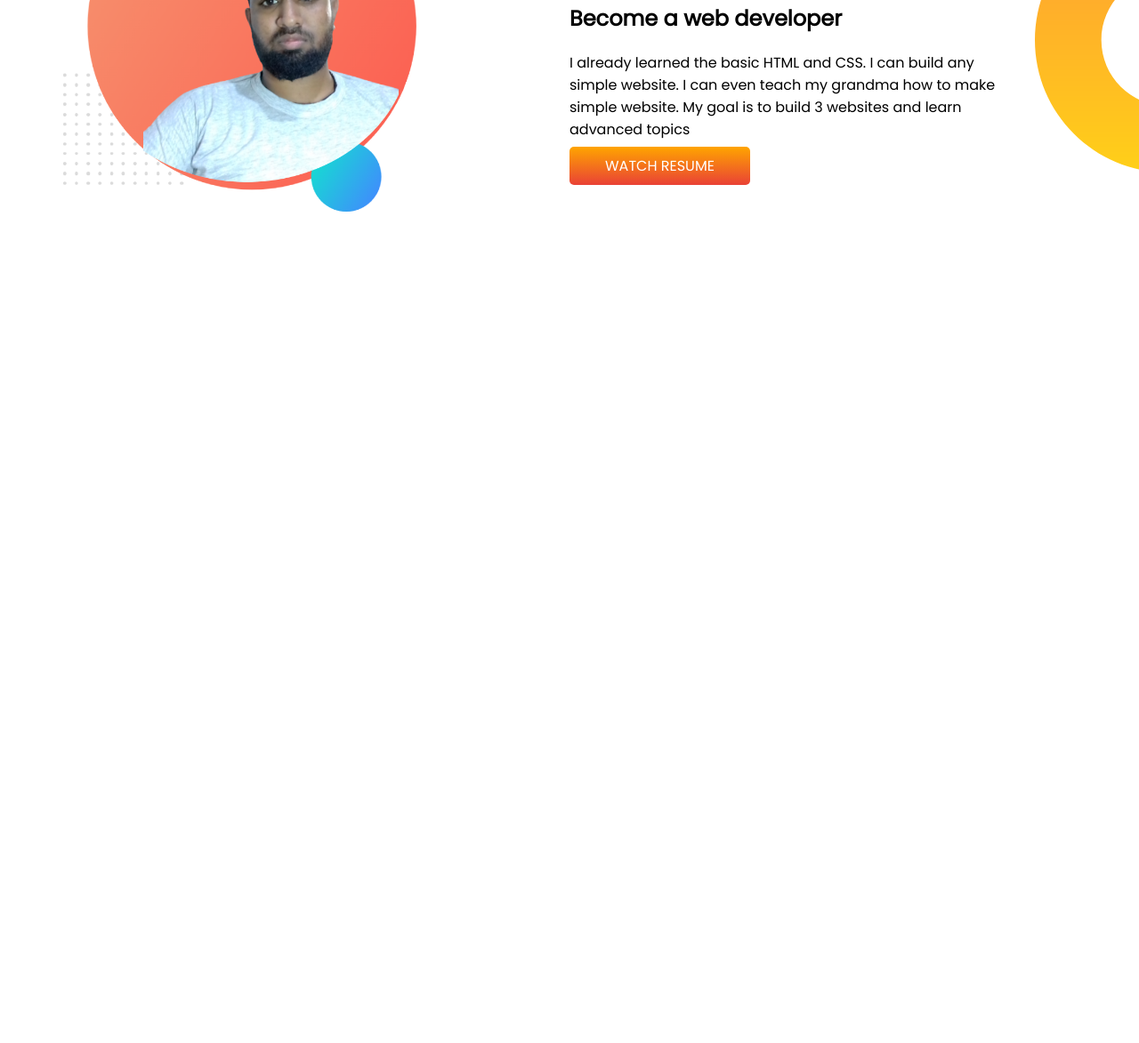
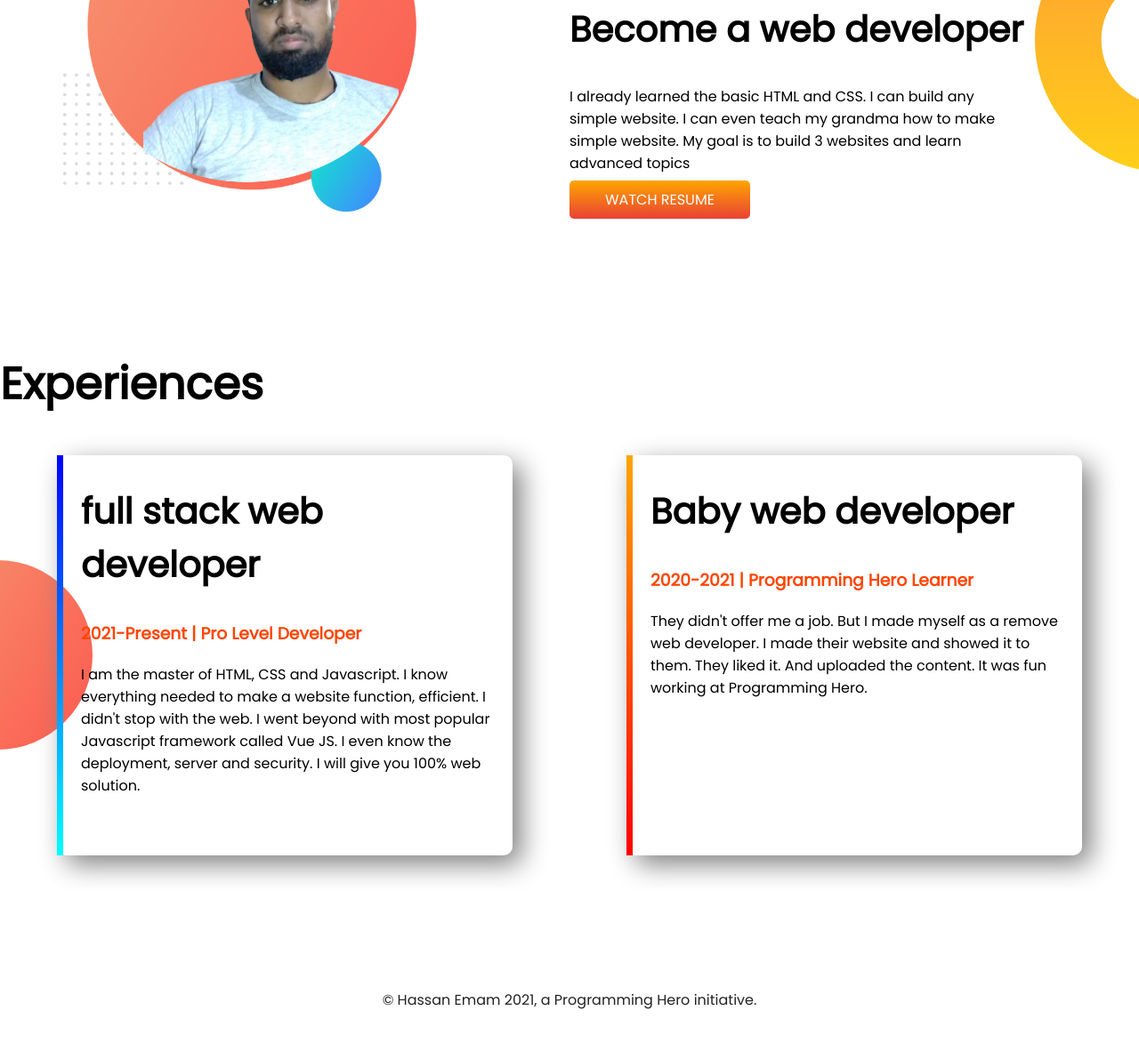
Before and after one commit to Emamhossain05/developer-portfolio, a plain HTML site: page index.html in a window 1280 px wide. Shown: the part 755-1928 px from the top of the page at 89% size. Before the commit the page ends 1150 px from the top, so only its background shows below. Drawn offline with Linux system fonts and the light colour scheme.

Commit message:
file complete

```diff
--- a/index.html
+++ b/index.html
@@ -13,7 +13,7 @@
 </head>
 
 <body>
-    <section class="banner-one">
+    <section class="banner-one flexible-part">
         <div class="half-part">
             <h1>welcome to</h1>
             <h1><span class="orng-c">Hassan emam</span> world</h1>
@@ -28,7 +28,7 @@
             <img src="images/emm.png" alt="">
         </div>
     </section>
-    <section class="second-banner">
+    <section class="second-banner flexible-part">
         <div class="half-part">
             <img src="images/emam02.png" alt="">
         </div>
@@ -40,7 +40,41 @@
             <a class="btn-one" href="www.facebook.com" target="_blank">watch resume</a>
         </div>
     </section>
-
+    <section>
+        <h1>Experiences</h1>
+        <div class="flexible-part bg-exp">
+            <div class="half-width part-one">
+                <h2>
+                    full stack web developer
+                </h2>
+                <h3 class="orng-c">
+                    2021-Present | Pro Level Developer
+                </h3>
+                <p>
+                    I am the master of HTML, CSS and Javascript. I know everything needed to make a website function,
+                    efficient. I didn't stop with the web. I went beyond with most popular Javascript framework called
+                    Vue JS. I even know the deployment, server and security. I will give you 100% web solution.
+                </p>
+            </div>
+            <div class="half-width part-two">
+                <h2>
+                    Baby web developer
+                </h2>
+                <h3 class="orng-c">
+                    2020-2021 | Programming Hero Learner
+                </h3>
+                <p>
+                    They didn't offer me a job. But I made myself as a remove web developer. I made their website and
+                    showed it to them. They liked it. And uploaded the content. It was fun working at Programming Hero.
+                </p>
+            </div>
+        </div>
+    </section>
+    <footer>
+        <p>
+            © Hassan Emam 2021, a Programming Hero initiative.
+        </p>
+    </footer>
 
 </body>
 
--- a/style.css
+++ b/style.css
@@ -6,10 +6,13 @@
 h1{
     font-size: 50px;
 }
+h2{
+    font-size: 40px;
+}
 .orng-c{
     color: orangered;
 }
-section{
+.flexible-part{
     display: flex;
     margin-bottom: 150px;
 }
@@ -46,3 +49,36 @@
 .br-p{
     padding-right:10% ;
 }
+.half-width{
+    width: 40%;
+    margin-right: 5%;
+    margin-left: 5%;
+    box-shadow: 10px 10px 30px gray;
+    padding-left: 20px;
+    padding-right: 10px;
+    border-radius: 10px;
+    padding-bottom: 50px;
+
+
+}
+.bg-exp{
+    background-image: url(images/exp-bg.png);
+    background-repeat: no-repeat;
+    background-position: left ;
+}
+.part-one{
+    border-left: 7px solid ;
+    border-image: linear-gradient(blue,cyan);
+    border-image-slice: 1;
+}
+.part-two{
+    border-left: 7px solid ;
+    border-image: linear-gradient(orange,red);
+    border-image-slice: 1;
+}
+footer p{
+    text-align: center;
+    font-size: 16px;
+    padding-bottom: 30px;
+    color: rgb(36, 35, 35);
+}
```
Also changed, not shown: 5 other files.
